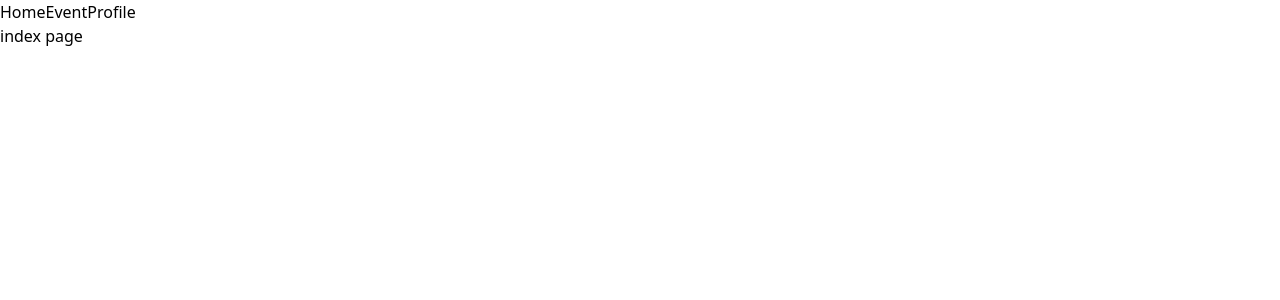
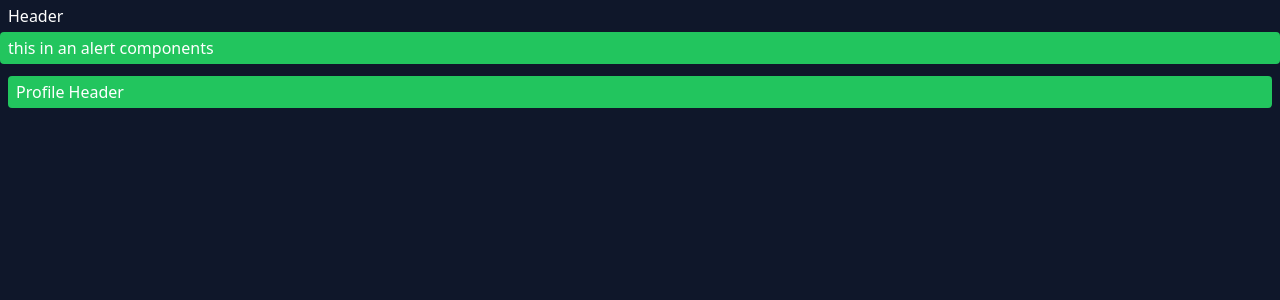
Before and after one commit to riskihia/learn-nuxt, a Nuxt app: page / in a window 1280 px wide. Shown: the top 300 px of the page. Built offline with nearby package versions, Linux system fonts and the light colour scheme.

Commit message:
add: component

```diff
--- a/app.vue
+++ b/app.vue
@@ -1,15 +1,7 @@
 <template>
-  <div>
+  <div class="bg-slate-900 h-screen text-white">
     <NuxtLayout>
-      <header>
-        <ul>
-          <li>
-            <NuxtLink to="/">Home</NuxtLink>
-            <NuxtLink to="/event">Event</NuxtLink>
-            <NuxtLink to="/events/profile">Profile</NuxtLink>
-          </li>
-        </ul>
-      </header>
+      <Header />
       <NuxtPage />
     </NuxtLayout>
   </div>
--- /dev/null
+++ b/components/Alert.vue
@@ -0,0 +1,9 @@
+<script setup></script>
+
+<template>
+    <div class="bg-green-500 rounded px-2 py-1 mb-2">
+        this in an alert components
+    </div>
+</template>
+
+<style lang="css"></style>
--- /dev/null
+++ b/components/Coba.vue
@@ -0,0 +1,9 @@
+<script setup></script>
+
+<template>
+    <div class="bg-red-400">
+        this in an COBA components
+    </div>
+</template>
+
+<style lang="css"></style>
--- /dev/null
+++ b/components/Header.vue
@@ -0,0 +1,9 @@
+<script setup></script>
+
+<template>
+    <div class="px-2 py-1">
+        Header
+    </div>
+</template>
+
+<style lang="css"></style>
--- /dev/null
+++ b/components/Profile/Header/index.vue
@@ -0,0 +1,9 @@
+<script setup></script>
+
+<template>
+    <div class="bg-green-500 rounded px-2 py-1 mb-2">
+        Profile Header
+    </div>
+</template>
+
+<style lang="css"></style>
--- /dev/null
+++ b/components/Profile/index.vue
@@ -0,0 +1,9 @@
+<script setup></script>
+
+<template>
+    <div class="px-2 py-1 mb-2">
+        <ProfileHeader />
+    </div>
+</template>
+
+<style lang="css"></style>
--- a/nuxt.config.ts
+++ b/nuxt.config.ts
@@ -5,7 +5,7 @@ export default defineNuxtConfig({
   alias: {
     "@" : resolve(__dirname,"/")
   },
-  css: ["~/assets/main.scss"],
+  css: ['~/assets/css/main.css'],
   postcss: {
     plugins: {
       tailwindcss: {},
--- a/pages/index.vue
+++ b/pages/index.vue
@@ -1,5 +1,6 @@
 <template>
     <div>
-        index page
+        <Alert />
+        <Profile />
     </div>
 </template>
```
Also changed, not shown: assets/css/main.css (renamed from assets/main.scss).
